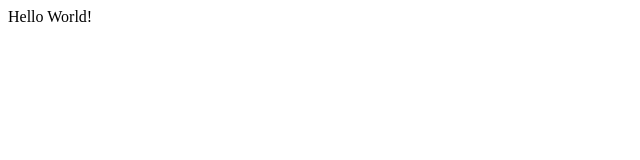
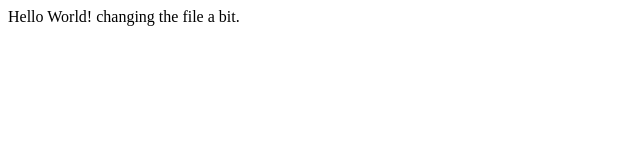
Before and after one commit to TheAli711/Bootcamp, a plain HTML site: page index.html in a window 1280 px wide. Shown: the whole page, without its empty margins (0-640 px from the left). Drawn offline with Linux system fonts and the light colour scheme.

Commit message:
Update index.html

```diff
--- a/index.html
+++ b/index.html
@@ -5,5 +5,6 @@
     </head>
     <body>
 Hello World!
+changing the file a bit.
     </body>
 </html>
```
